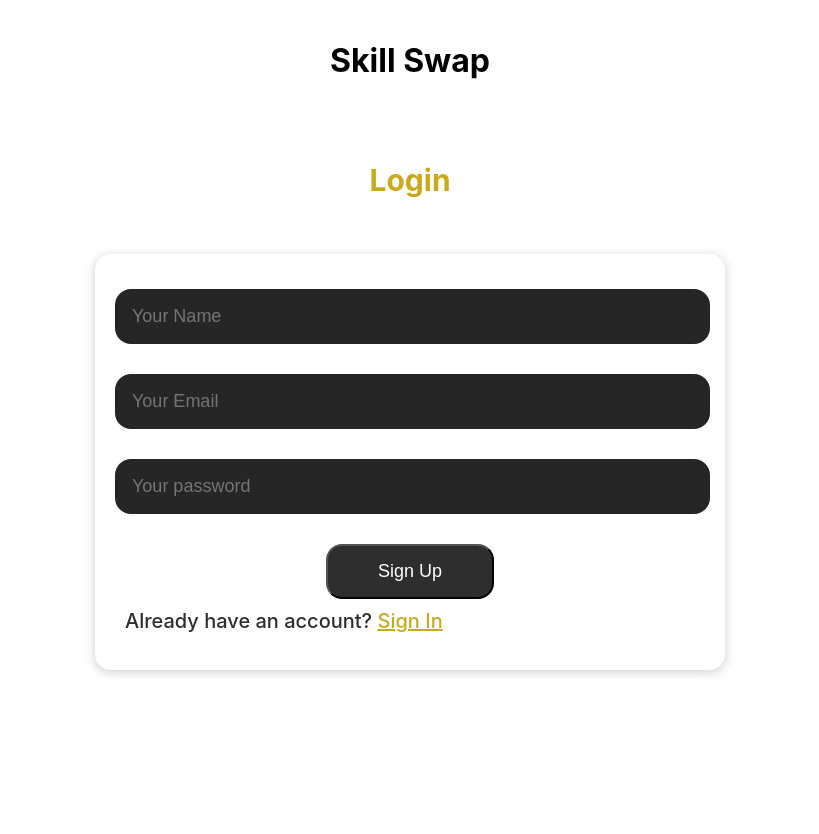
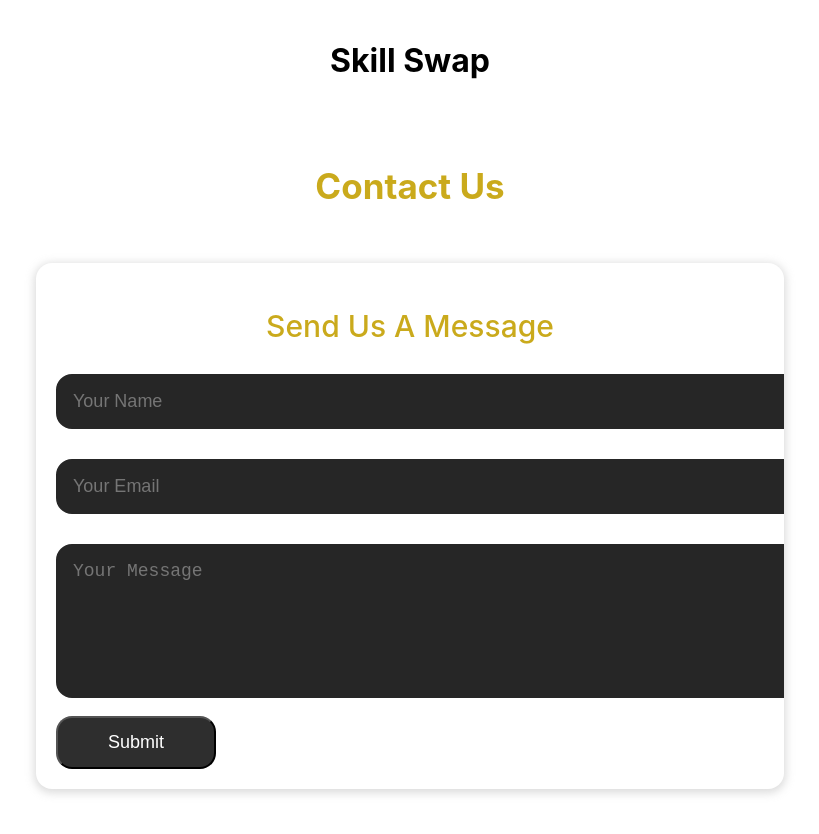
Before and after one commit to skillhataccelerator9team9/skillSwap, a React (Create React App) app in the folder client/skillswap-ui/: page / in a window 1280 px wide. Shown: the top 834 px of the page, without its empty margins (230-1049 px from the left). Before the commit the page ends 800 px from the top, so only its background shows below. Built offline with nearby package versions, Linux system fonts and the light colour scheme.

Commit message:
contact us component. contact us css. no any navbar.

```diff
--- /dev/null
+++ b/client/skillswap-ui/src/components/ContactUs.jsx
@@ -0,0 +1,86 @@
+import React, { useState } from 'react';
+
+import '../styles/contactUs.css'
+
+
+const ContactUs = () => {
+
+  const [name, setName] = useState('');
+  const [email, setEmail] = useState('');
+  // const [subject, setSubject] = useState('');
+  const [message, setMessage] = useState('');
+  const [statusMessage, setStatusMessage] = useState("");
+
+  const sendMessage = (e) => {
+    e.preventDefault();
+
+  };
+
+  return (
+    <div className='contact'>
+
+      <div className="secContainer container grid">
+
+        <div className="contactTitle">
+          <h1>Contact Us</h1>
+        </div>
+
+        <div className="contactForm">
+          <div className="formTitle">
+            <h2>Send Us A Message</h2>
+          </div>
+          <form className="contactUsForm" onSubmit={sendMessage}>
+            <input
+              className="contactInput"
+              type="text"
+              name="name"
+              value={name}
+              placeholder="Your Name" required
+              onChange={(e) => setName(e.target.value)}
+            />
+            <input
+              className="contactInput"
+              type="email"
+              name="email"
+              value={email}
+              placeholder="Your Email"
+              onChange={(e) => setEmail(e.target.value)}
+            />
+            {/* <input
+              className="contactInput"
+              type="text"
+              name="subject"
+              value={subject}
+              placeholder="Subject"
+              onChange={(e) => setSubject(e.target.value)}
+            /> */}
+            <textarea
+              className="contactInput"
+              type="text"
+              name="message"
+              value={message}
+              rows="6"
+              placeholder="Your Message"
+              onChange={(e) => setMessage(e.target.value)}
+            >
+            </textarea>
+            <div className="buttonAndStatus">
+              <button
+                className="btn btn1"
+                type="submit"
+              >
+                Submit
+              </button>
+              <h2>
+                {statusMessage}
+              </h2>
+            </div>
+          </form>
+        </div>
+
+      </div>
+    </div>
+  )
+}
+
+export default ContactUs
--- a/client/skillswap-ui/src/components/Introduction.js
+++ b/client/skillswap-ui/src/components/Introduction.jsx
@@ -2,6 +2,7 @@ import React, { useEffect, useState } from "react";
 import axios from "axios";
 
 import Login from "./Login";
+import ContactUs from "./ContactUs";
 
 
 const Introduction = () => {
@@ -23,8 +24,8 @@ const Introduction = () => {
   return (
     <div style={styles.container}>
       <h1>{appName}</h1>
-
-      <Login />
+      {/* <Login /> */}
+      <ContactUs />
     </div>
 
   );
--- /dev/null
+++ b/client/skillswap-ui/src/styles/contactUs.css
@@ -0,0 +1,264 @@
+/* Colors */
+:root {
+  --primaryColor: hsl(49, 76%, 45%);
+  /*   --primaryColor: hsl(26, 93%, 50%); */
+  --HoverColor: hsl(26, 90%, 42%);
+  --whiteColor: hsl(0, 0%, 100%);
+  --blackColor: hsl(0, 0%, 18%);
+  --textColor: hsl(240, 1%, 48%);
+  --whiteColorDeam: hsl(0, 0%, 93%);
+  --greyBg: hsl(0, 0%, 96%);
+  --greyText: rgb(190, 190, 190);
+  --inputColor: hsl(330, 12%, 97%);
+  --boxShadow: 0 2px 8px 2px rgba(178, 178, 178, 0.45);
+
+  --boxShadow1: 0 2px 8px 2px rgba(202, 170, 28, 0.45);
+}
+
+.contact {
+  /* background-color: black; */
+  background: var(--greyColor);
+  padding: 40px 30px 40px 30px;
+  /* padding: 40px 00px 40px 0px; */
+}
+
+.contact .secContainer {
+  gap: 1.5rem;
+}
+
+.contact .secContainer .contactTitle h1 {
+  padding-bottom: .5rem;
+  color: var(--primaryColor);
+  font-size: 35px;
+  font-weight: 700;
+  text-align: center;
+}
+
+.contact .secContainer .contactList {
+  display: grid;
+  grid-template-columns: repeat(auto-fit, minmax(250px, 1fr));
+  grid-gap: 40px;
+  margin-top: 50px;
+}
+
+.contact .secContainer .contactList .contactItem {
+  background: var(--whiteColor);
+  padding: 20px;
+  font-size: 13px;
+  font-weight: 300;
+  color: var(--blackColor);
+  border-radius: 1rem;
+  /* border-radius: 10px; */
+
+  /* uses to make the effect smooth */
+  transition: 0.5s;
+
+  overflow: hidden;
+  border-radius: 1rem;
+  box-shadow: var(--boxShadow);
+}
+
+.contact .secContainer .contactList .contactItem:hover {
+  box-shadow: var(--boxShadow1);
+}
+
+.contact .secContainer .contactList .contactItem:hover .icon {
+  color: var(--whiteColor);
+}
+
+.contact .secContainer .contactList .contactItem .contactIcon {
+  text-align: center;
+  padding: 0.2rem;
+  /* bottom: -35%; */
+}
+
+.contact .secContainer .contactList .contactItem .contactIcon .icon {
+  font-size: 3rem;
+  color: var(--primaryColor);
+
+  /* padding: 1rem;
+  background: var(--primaryColor);
+  font-size: 4rem;
+  border-radius: 1rem;
+  color: var(--whiteColor);
+  border: 1px solid transparent; */
+  /* transition: .3s ease */
+}
+
+.contact .secContainer .contactList .contactItem h2 {
+  font-size: 20px;
+  font-weight: 600;
+  text-align: center;
+  margin-bottom: 15px;
+  border-bottom: 1px solid var(--primaryColor);
+}
+
+/* .contact .secContainer .contactList .contactItem:hover h2{
+  color: var(--whiteColor);
+  border-bottom: 1px solid var(--whiteColor);
+} */
+
+.contact .secContainer .contactList .contactItem h3 {
+  font-size: 13px;
+  font-weight: 500;
+  text-align: center;
+  margin-bottom: 15px;
+}
+
+/* .contact .secContainer .contactList .contactItem:hover h3 {
+  color: var(--whiteColor);
+} */
+
+
+.contact .secContainer .map {
+  margin-top: 3.5rem;
+
+}
+
+.contact .secContainer .map iframe {
+  border-radius: 1rem;
+  border: 0;
+  box-shadow: var(--boxShadow);
+}
+
+.contact .secContainer .map:hover iframe {
+  box-shadow: var(--boxShadow1);
+}
+
+
+.contact .secContainer .contactForm {
+  margin-top: 3rem;
+  background: var(--whiteColor);
+  padding: 20px;
+  font-size: 13px;
+  font-weight: 300;
+  color: var(--blackColor);
+  border-radius: 1rem;
+  /* uses to make the effect smooth */
+  transition: 0.5s;
+
+  overflow: hidden;
+  border-radius: 1rem;
+  box-shadow: var(--boxShadow);
+}
+
+.contact .secContainer .contactForm .formTitle h2 {
+  font-size: 30px;
+  font-weight: 500;
+  color: var(--primaryColor);
+  text-align: center;
+  margin-bottom: 15px;
+  /* border-bottom: 1px solid var(--primaryColor); */
+}
+
+.contact .secContainer .contactForm .contactUsForm .buttonAndStatus {
+  display: flex;
+  flex-direction: row;
+}
+
+.contact .secContainer .contactForm .contactUsForm .btn1 {
+  /* display: inline-block; */
+  width: fit-content;
+  background: var(--blackColor);
+  padding: 14px 50px;
+  border-radius: 16px;
+  /* text-decoration: none; */
+  color: #fff;
+  font-size: 18px;
+  font-weight: 500;
+  /* uses to make background color effect smooth */
+  transition: 0.5s;
+}
+
+.contact .secContainer .contactForm:hover {
+  box-shadow: var(--boxShadow1);
+}
+
+.contact .secContainer .contactForm .contactUsForm .btn:hover {
+
+  background: var(--primaryColor);
+}
+
+.contact .secContainer .contactForm .contactUsForm h2 {
+  font-size: 20px;
+  font-weight: 500;
+  color: var(--primaryColor);
+  text-align: left;
+  margin-left: 10px;
+  margin-top: 10px;
+}
+
+.contact .secContainer .contactForm .contactUsForm form {
+  width: 100%;
+}
+
+.contact .secContainer .contactForm .contactUsForm .contactInput {
+  width: 100%;
+  border: 2px solid #262626;
+  outline: none;
+  background: #262626;
+  padding: 15px;
+  margin: 15px 0;
+  color: #fff;
+  font-size: 18px;
+  /* border-radius: 6px; */
+  border-radius: 16px;
+}
+
+.contact .secContainer .contactForm .contactUsForm .contactInput:focus {
+  /*
+  background: var(--primaryColor); */
+  /* outline: var(--primaryColor); */
+
+  /* outline: none !important; */
+  border: 2px solid var(--primaryColor);
+}
+
+.contact .photos {
+  /* display: flex;
+  justify-content: space-between;
+  flex-wrap: wrap;
+  padding-top: 1rem; */
+
+  display: grid;
+  grid-template-columns: repeat(auto-fit, minmax(200px, 2fr));
+  grid-gap: 10px;
+  margin-top: 50px;
+}
+
+.contact .photos .photoItem {
+  flex-basis: 100%;
+  text-align: center;
+  margin: 5px;
+
+  box-shadow: var(--boxShadow);
+  /* border-radius: 15px; */
+  position: relative;
+  overflow: hidden;
+
+  transition: transform 0.9s;
+}
+
+.contact .photos .photoItem img {
+  width: 100%;
+  /* round border corners */
+  /* border-radius: 50% => this makes oval size image*/
+  /* border-radius: 15px; */
+  border: 2px solid var(--blackColor);
+
+  display: block;
+}
+
+.contact .photos .photoItem:hover {
+  transform: scale(1.1);
+}
+
+/* Media Queries =====================> */
+@media screen and (min-width: 950px) {
+  .contact .secContainer .contactForm {
+    width: 60%;
+    margin-top: 3rem;
+    margin-left: auto;
+    margin-right: auto;
+  }
+}
```
Also changed, not shown: client/skillswap-ui/src/components/Login.jsx (renamed from client/skillswap-ui/src/components/Login.js).
